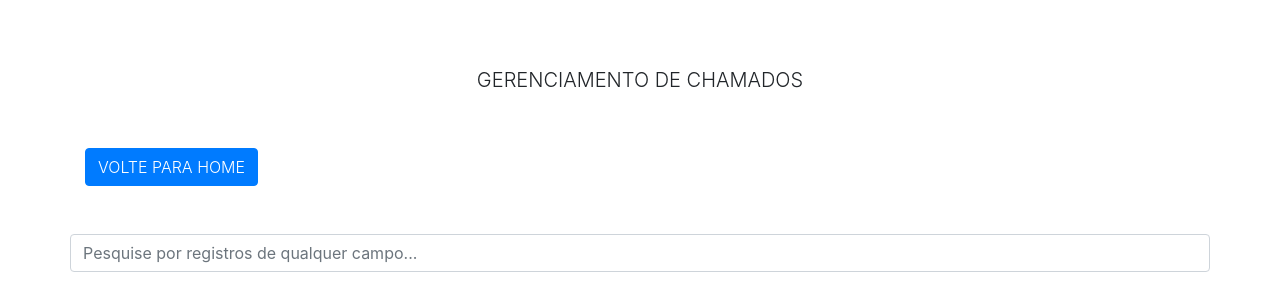
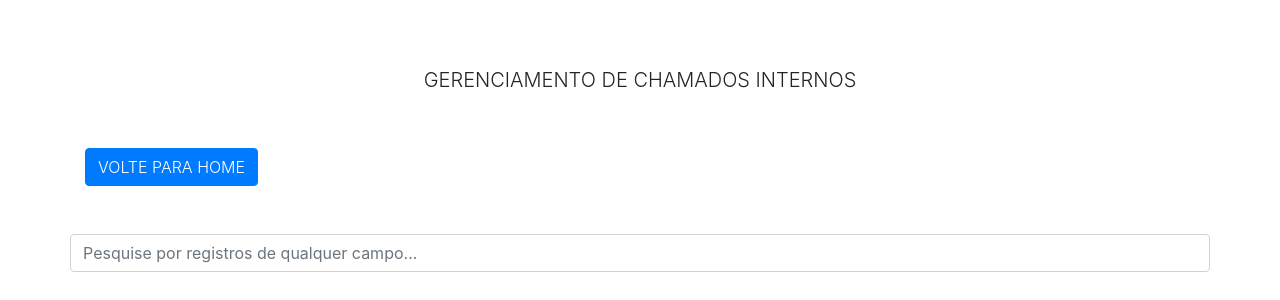
Before and after one commit to Paull20-20/sistema_chamados_internos, a Django app: page /admin3/ in a window 1280 px wide. Shown: the part 74-374 px from the top of the page. Run offline with Django 4.2, Linux system fonts and the light colour scheme; a user stored in the database is signed in; data comes from the database, SQL or seed files in the repository; some libraries are stand-ins or nearby versions.

Commit message:
segundo commit

```diff
--- a/chamados_geral/templates/chamados/admin3.html
+++ b/chamados_geral/templates/chamados/admin3.html
@@ -150,7 +150,7 @@ div.botao{
 <br>
 <br>
 <div style="text-align: center;" class="container titulo" >
-    <h5 class="text-uppercase font-weight-light text-monospace">Gerenciamento de chamados</h5>
+    <h5 class="text-uppercase font-weight-light text-monospace">Gerenciamento de chamados internos</h5>
 </div>
 <br>
 <br>
```
